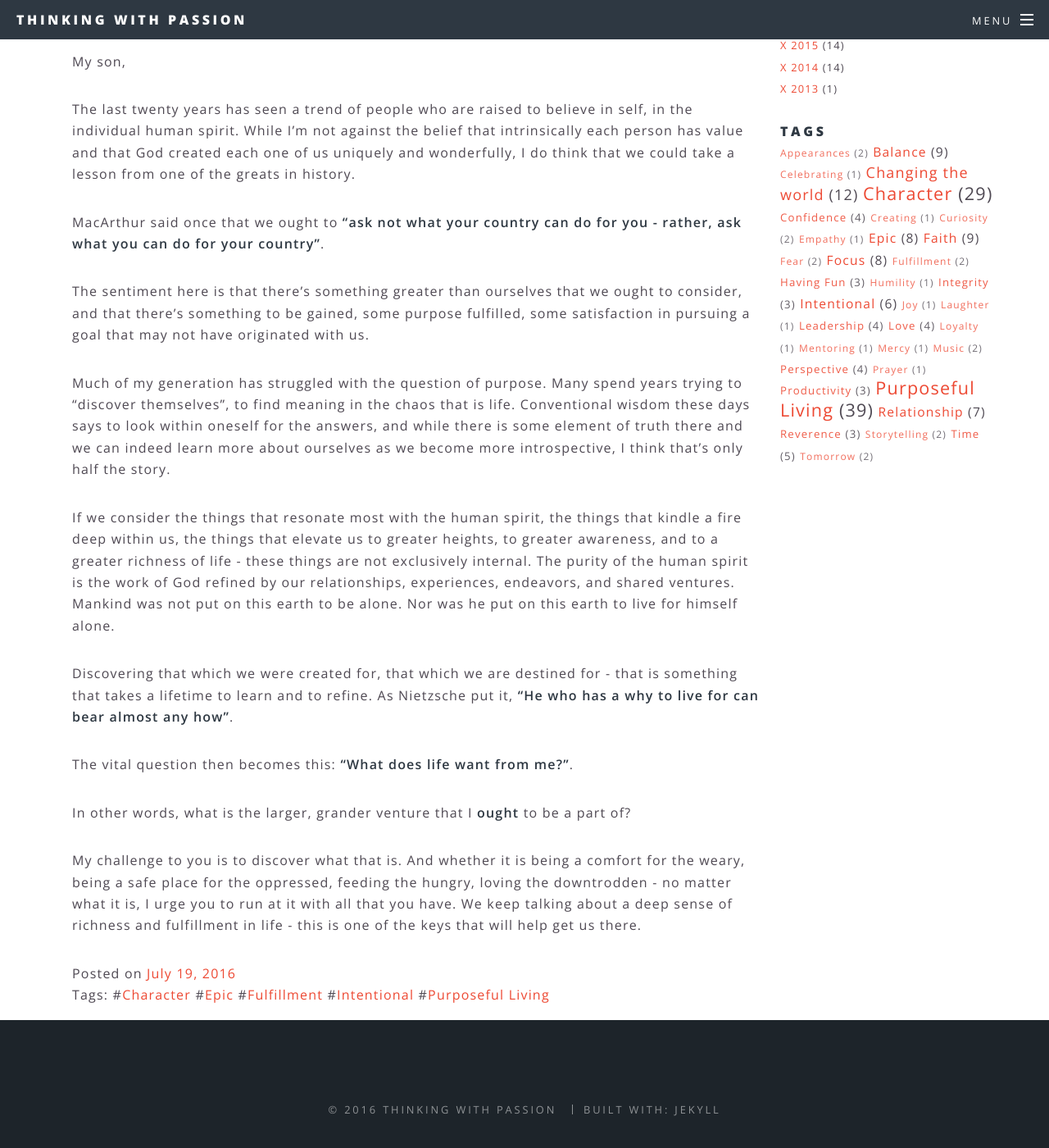
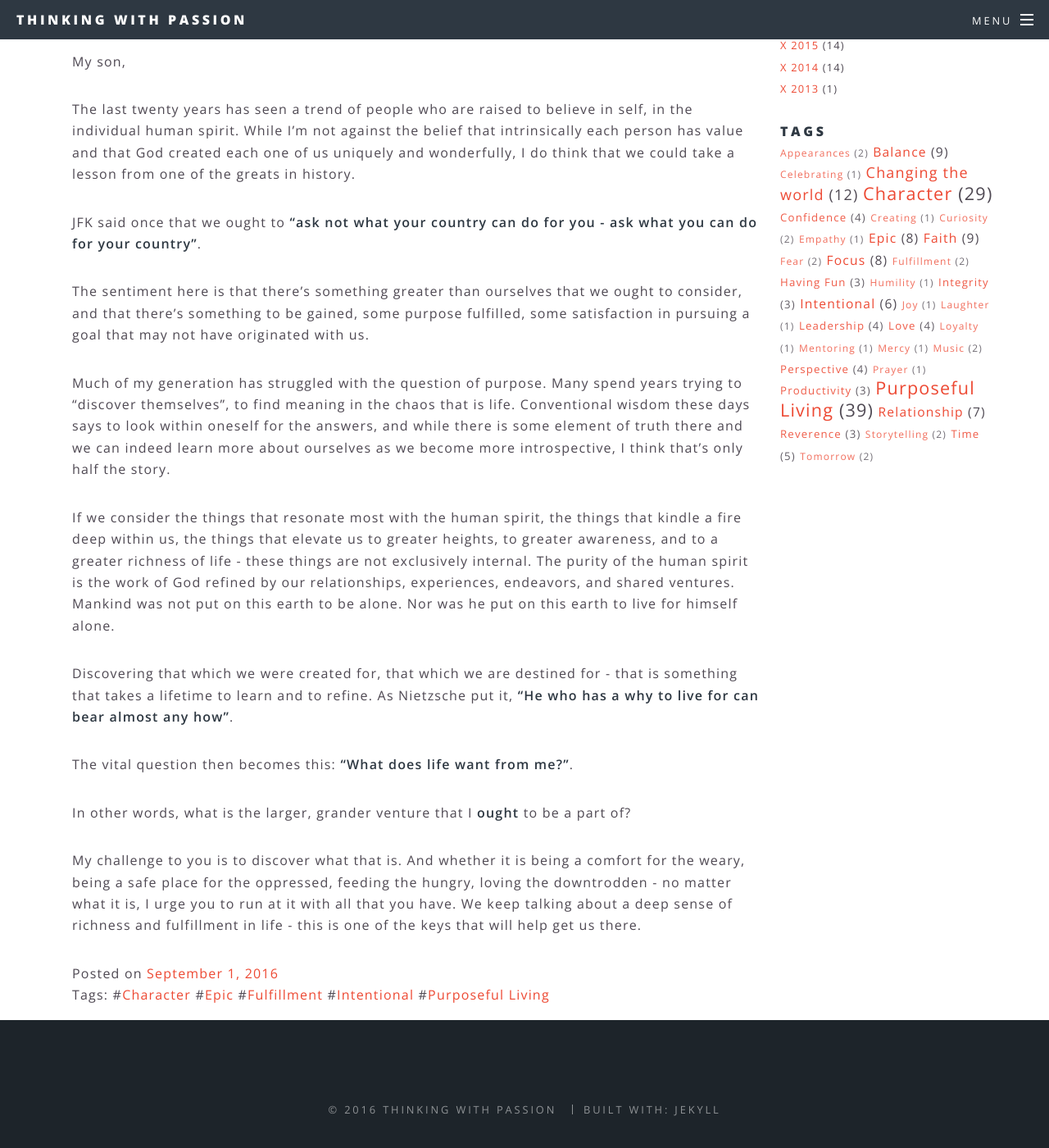
Before and after one commit to samng96/samng.me, a Jekyll site: the page built from letters-to-my-son/_posts/2016-09-01-what-does-life-want-from-me.markdown, in a window 1280 px wide and 1400 px high, scrolled down 476 px. Shown: the whole window at 82% size. Built offline with Jekyll 4.4.1, drawn with Linux system fonts in a browser that asks for light colours.

Commit message:
Fixed the reference for JFK's quote

```diff
--- a/letters-to-my-son/_posts/2016-09-01-what-does-life-want-from-me.markdown
+++ b/letters-to-my-son/_posts/2016-09-01-what-does-life-want-from-me.markdown
@@ -1,7 +1,7 @@
 ---
 layout: letter
 title: "What does life want from me?"
-date: 2016-07-19 12:39:40 -0800
+date: 2016-09-01 12:39:40 -0800
 tags:
 - Character
 - Epic
@@ -9,13 +9,11 @@ tags:
 - Intentional
 - Purposeful Living
 ---
-
-
 My son,
 
 The last twenty years has seen a trend of people who are raised to believe in self, in the individual human spirit. While I'm not against the belief that intrinsically each person has value and that God created each one of us uniquely and wonderfully, I do think that we could take a lesson from one of the greats in history.
 
-MacArthur said once that we ought to **"ask not what your country can do for you - rather, ask what you can do for your country"**.
+JFK said once that we ought to **"ask not what your country can do for you - ask what you can do for your country"**.
 
 The sentiment here is that there's something greater than ourselves that we ought to consider, and that there's something to be gained, some purpose fulfilled, some satisfaction in pursuing a goal that may not have originated with us.
 
```
